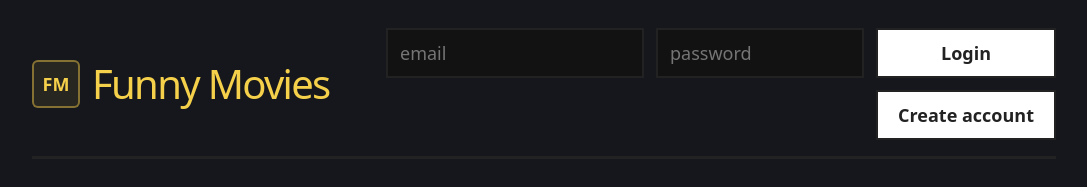
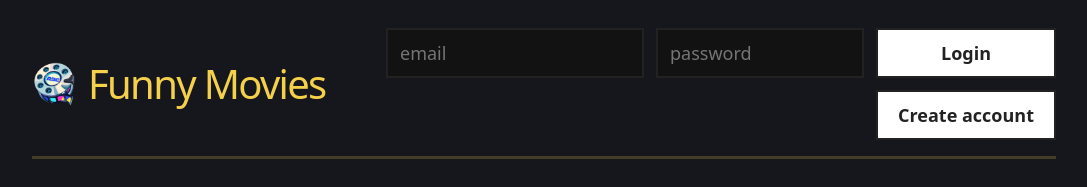
Before and after one commit to vodacbaoan/Youtube-Video-Sharing, a React (Vite) app in the folder frontend/: page / in a window 1280 px wide. Shown: the top 187 px of the page, without its empty margins (96-1183 px from the left). Built offline with nearby package versions, Linux system fonts and the light colour scheme; no server answers; what @rails/actioncable would draw is missing.

Commit message:
Polish frontend branding and panel styling

```diff
--- a/frontend/src/App.css
+++ b/frontend/src/App.css
@@ -11,7 +11,7 @@
   align-items: center;
   justify-content: space-between;
   gap: 24px;
-  border-bottom: 3px solid #222;
+  border-bottom: 3px solid rgba(245, 208, 74, 0.2);
   padding-bottom: 16px;
 }
 
@@ -26,12 +26,16 @@
   display: grid;
   width: 44px;
   height: 44px;
+  flex: 0 0 44px;
   place-items: center;
-  border: 2px solid rgba(245, 208, 74, 0.45);
-  border-radius: 6px;
-  background: rgba(245, 208, 74, 0.08);
-  color: #f5d04a;
-  font-weight: 800;
+  overflow: hidden;
+}
+
+.brand-mark img {
+  width: 100%;
+  height: 100%;
+  object-fit: cover;
+  display: block;
 }
 
 .brand h1 {
@@ -240,7 +244,7 @@
   padding: 24px;
   border: 1px solid var(--border);
   border-radius: 14px;
-  background: rgba(255, 255, 255, 0.03);
+  background: linear-gradient(180deg, rgba(37, 41, 58, 0.88), rgba(29, 32, 47, 0.94));
   box-sizing: border-box;
   transition:
     border-color 0.18s ease,
--- a/frontend/src/App.tsx
+++ b/frontend/src/App.tsx
@@ -164,7 +164,9 @@ function App() {
     <main className="app-shell">
       <header className="app-header">
         <div className="brand">
-          <span className="brand-mark">FM</span>
+          <span className="brand-mark" aria-hidden="true">
+            <img src="/favicon.png" alt="" />
+          </span>
           <h1>Funny Movies</h1>
         </div>
 
```
